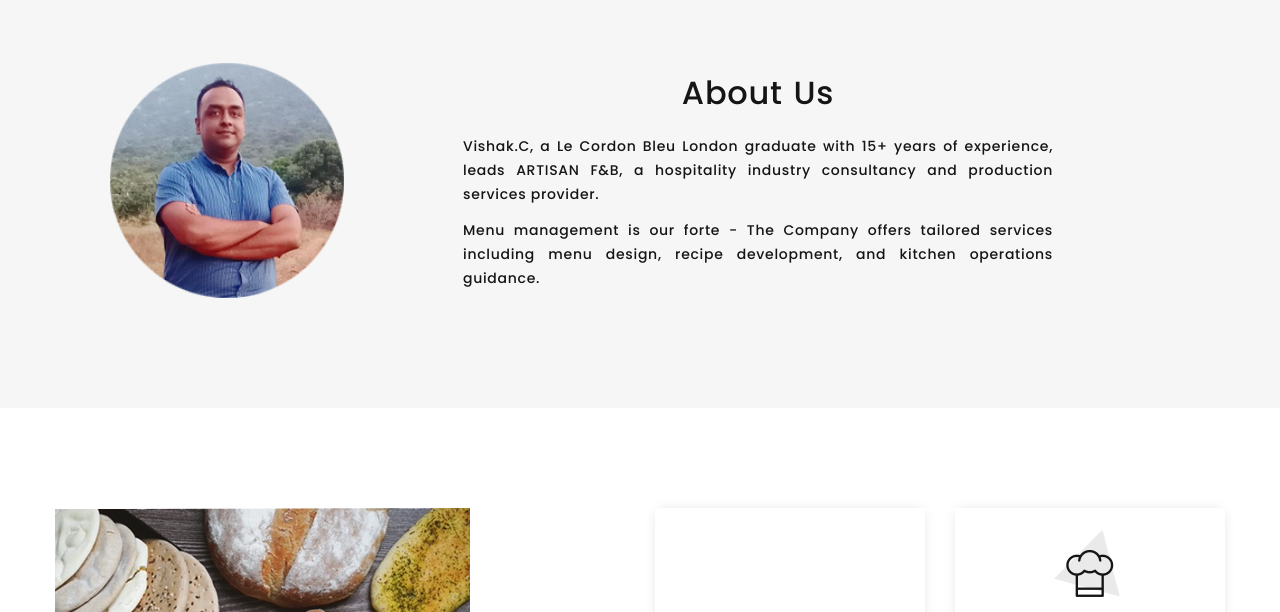
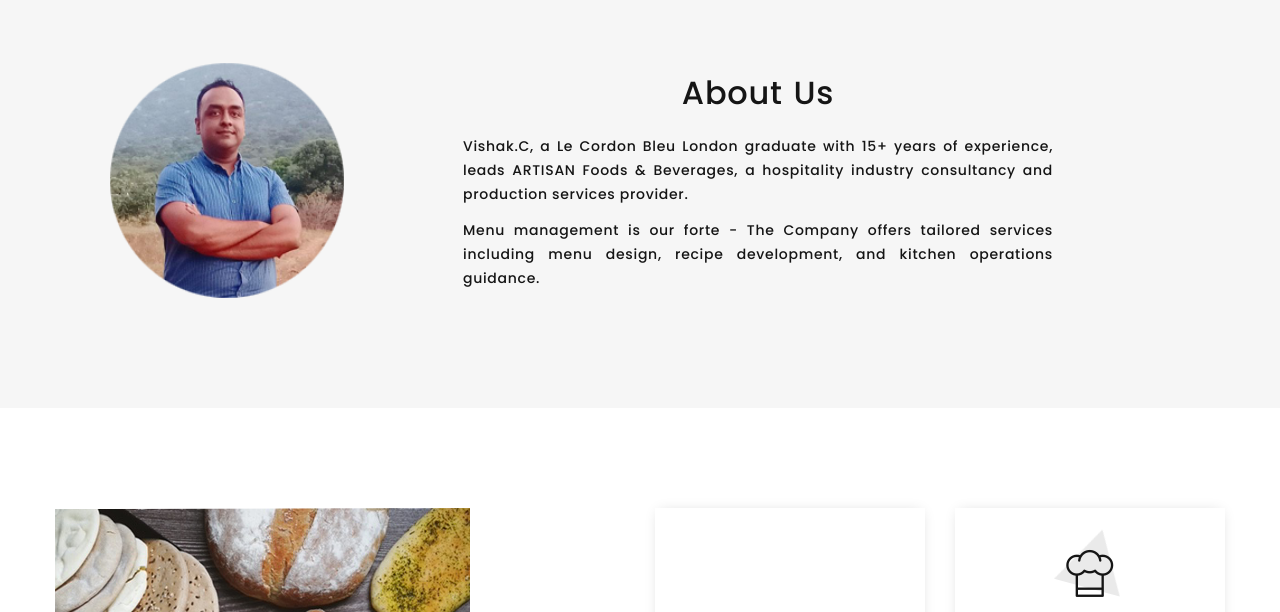
Before and after one commit to artisanfnb/artisan, a plain HTML site: page index.html in a window 1280 px wide. Shown: the part 873-1485 px from the top of the page. Drawn offline with Linux system fonts and the light colour scheme.

Commit message:
Add files via upload

```diff
--- a/index.html
+++ b/index.html
@@ -116,7 +116,7 @@
 		<div class="text-container">
 			<h3>About Us</h3>
          <h3 align="Left"></h3>
-			<p align="justify">Vishak.C, a Le Cordon Bleu London graduate with 15+ years of experience, leads ARTISAN F&B, a hospitality industry consultancy and production services provider. </p>
+			<p align="justify">Vishak.C, a Le Cordon Bleu London graduate with 15+ years of experience, leads ARTISAN Foods & Beverages, a hospitality industry consultancy and production services provider. </p>
 				  <p align="justify">Menu management is our forte - The Company offers tailored services including menu design, recipe development, and kitchen operations guidance.</p>
 
 
```
